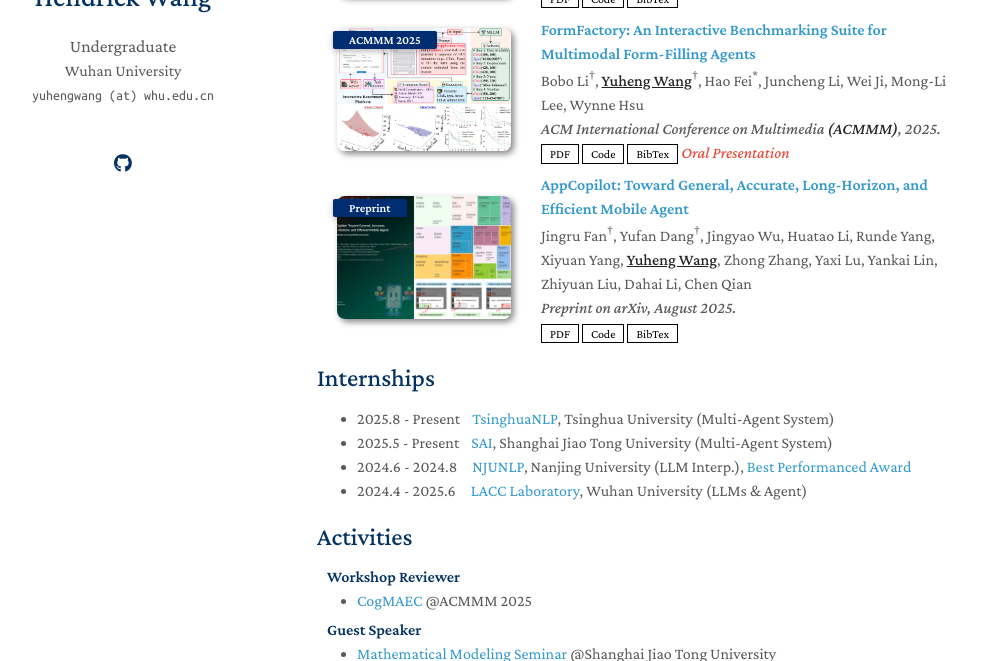
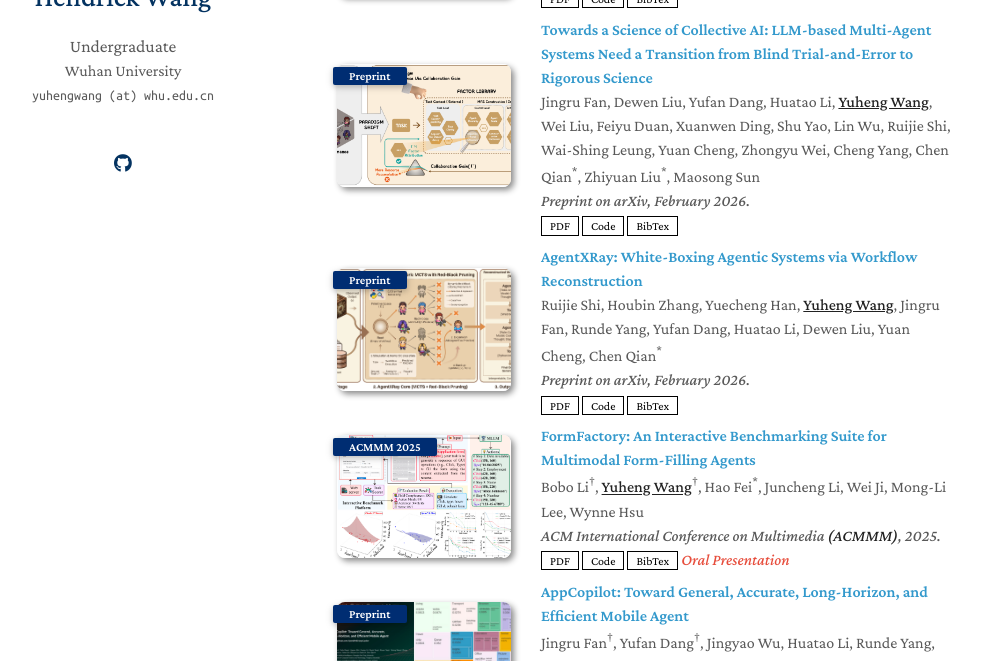
Before and after one commit to hendrick-wang/hendrick-wang.github.io, a Jekyll site: the page built from index.md, in a window 1280 px wide and 900 px high, scrolled down 283 px, cut to the strip 239-900 px from the top of the window. Shown: the whole strip, without its empty margins (153-1134 px from the left). Built offline with Jekyll 4.4.1, drawn with Linux system fonts in a browser that asks for light colours; a style sheet for code colours, icons or effects is not loaded.

Commit message:
2 papers

```diff
--- a/_data/publications.yml
+++ b/_data/publications.yml
@@ -7,6 +7,26 @@
     code: https://www.teachmaster.cn/
     bibtex: https://arxiv.org/abs/2601.04204
     image: ./assets/img/teachmaster1_00.png
+
+  - title: "Towards a Science of Collective AI: LLM-based Multi-Agent Systems Need a Transition from Blind Trial-and-Error to Rigorous Science"
+    authors: Jingru Fan, Dewen Liu, Yufan Dang, Huatao Li, <strong><u>Yuheng Wang</u></strong>, Wei Liu, Feiyu Duan, Xuanwen Ding, Shu Yao, Lin Wu, Ruijie Shi, Wai-Shing Leung, Yuan Cheng, Zhongyu Wei, Cheng Yang, Chen Qian<sup>*</sup>, Zhiyuan Liu<sup>*</sup>, Maosong Sun
+    conference_short: Preprint
+    conference: Preprint on arXiv, February 2026.
+    pdf: https://arxiv.org/pdf/2602.05289
+    code: https://arxiv.org/abs/2602.05289
+    bibtex: https://arxiv.org/abs/2602.05289
+    image: ./assets/img/science.png
+
+  - title: "AgentXRay: White-Boxing Agentic Systems via Workflow Reconstruction"
+    authors: Ruijie Shi, Houbin Zhang, Yuecheng Han, <strong><u>Yuheng Wang</u></strong>, Jingru Fan, Runde Yang, Yufan Dang, Huatao Li, Dewen Liu, Yuan Cheng, Chen Qian<sup>*</sup>
+    conference_short: Preprint
+    conference: Preprint on arXiv, February 2026.
+    pdf: https://arxiv.org/pdf/2602.05353
+    code: https://arxiv.org/abs/2602.05353
+    bibtex: https://arxiv.org/abs/2602.05353
+    image: ./assets/img/xray.png
+
+
 
   - title: "FormFactory: An Interactive Benchmarking Suite for Multimodal Form-Filling Agents"
     authors: Bobo Li<sup>†</sup>, <strong><u>Yuheng Wang</u></strong><sup>†</sup>, Hao Fei<sup>*</sup>, Juncheng Li, Wei Ji, Mong-Li Lee, Wynne Hsu
```
Also changed, not shown: assets/img/science.png (added), assets/img/xray.png (added).
